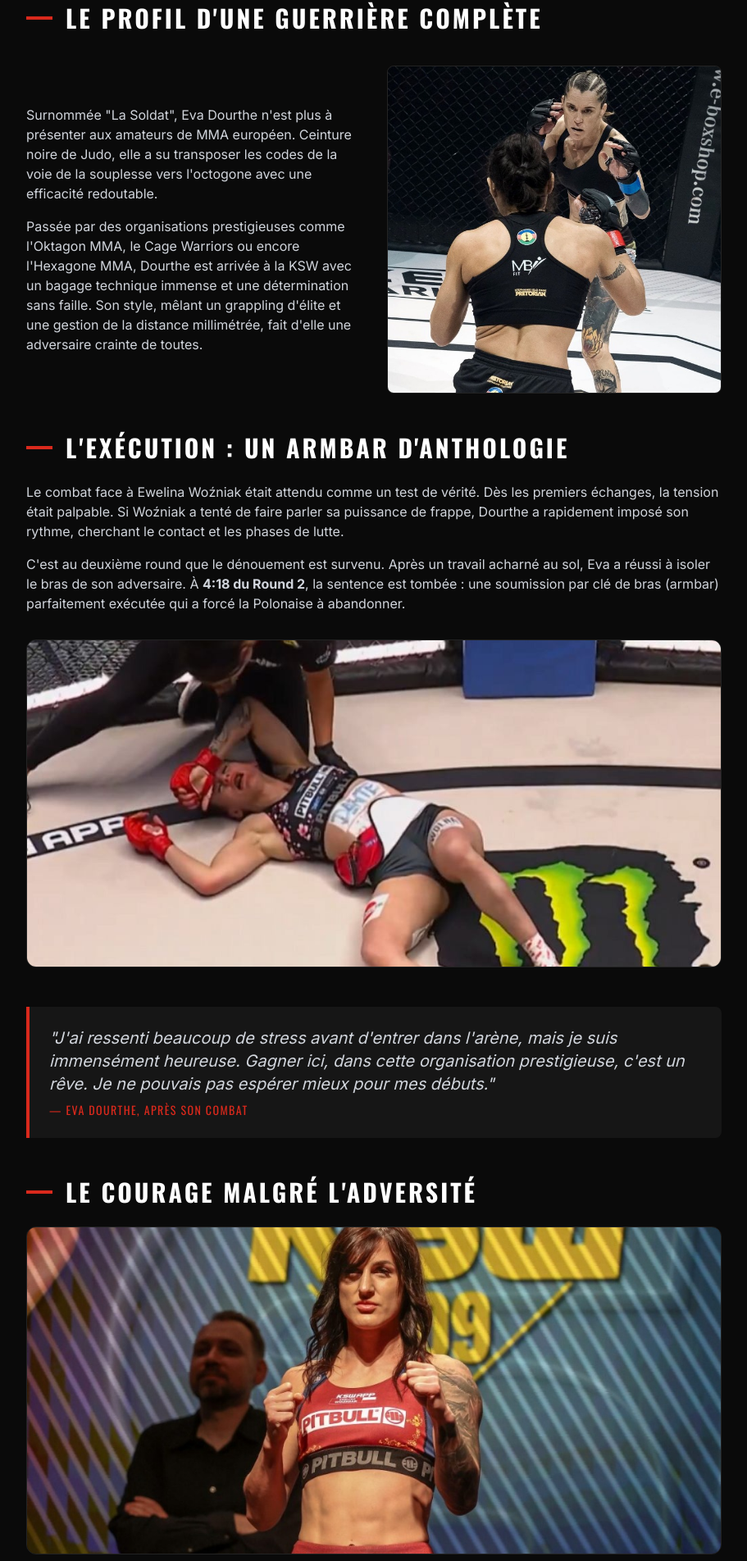
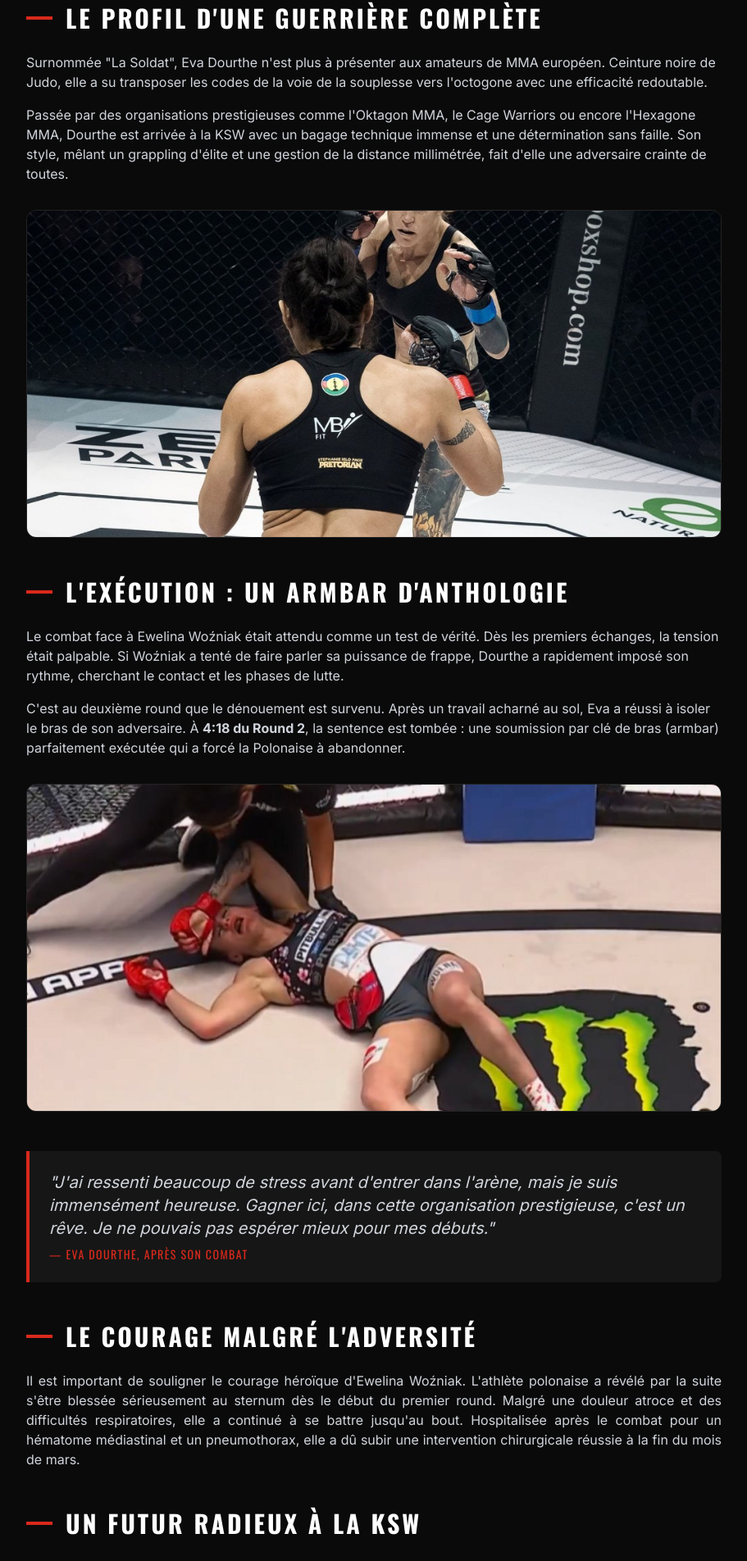
Before and after one commit to marseillefightclub/marseille-fight-club, a Next.js app: page /blog/eva-dourthe-ksw-116 in a window 1280 px wide. Shown: the part 852-2756 px from the top of the page at 82% size, without its empty margins (184-1095 px from the left). Built offline with nearby package versions, Linux system fonts and the light colour scheme.

Commit message:
polish(blog): restore Eva Dourthe action photo, remove conclusions + Wozniak portrait

```diff
--- a/src/app/blog/eva-dourthe-ksw-116/page.tsx
+++ b/src/app/blog/eva-dourthe-ksw-116/page.tsx
@@ -54,23 +54,20 @@ export default function ArticlePage() {
             Le Profil d'une Guerrière Complète
           </h2>
 
-          <div className="grid grid-cols-1 md:grid-cols-2 gap-8 my-10 items-center">
-            <div>
-              <p className="mb-4">
+          <p className="mb-4 mt-6">
             Surnommée "La Soldat", Eva Dourthe n'est plus à présenter aux amateurs de MMA européen. Ceinture noire de Judo, elle a su transposer les codes de la voie de la souplesse vers l'octogone avec une efficacité redoutable.
           </p>
-              <p>
+          <p className="mb-8">
             Passée par des organisations prestigieuses comme l'Oktagon MMA, le Cage Warriors ou encore l'Hexagone MMA, Dourthe est arrivée à la KSW avec un bagage technique immense et une détermination sans faille. Son style, mêlant un grappling d'élite et une gestion de la distance millimétrée, fait d'elle une adversaire crainte de toutes.
           </p>
-            </div>
-            <div className="relative h-[400px] rounded-lg overflow-hidden border border-white/10">
+
+          <div className="relative w-full h-[400px] rounded-xl mb-12 overflow-hidden border border-white/10">
             <Image
               src="/images/blog/eva-dourthe-action-real.jpg"
               alt="Eva Dourthe en combat"
               fill
               className="object-cover"
             />
-            </div>
           </div>
 
           <h2 className="text-3xl font-oswald font-bold text-white uppercase mt-12 mb-6 tracking-widest flex items-center">
@@ -104,14 +101,7 @@ export default function ArticlePage() {
             Le Courage malgré l'Adversité
           </h2>
 
-          <div className="relative w-full h-[400px] rounded-xl mb-8 overflow-hidden border border-white/10">
-            <Image
-              src="/images/blog/ewelina-wozniak.jpg"
-              alt="Ewelina Woźniak"
-              fill
-              className="object-cover"
-            />
-          </div>
+
           <p className="mb-8 text-justify">
             Il est important de souligner le courage héroïque d'Ewelina Woźniak. L'athlète polonaise a révélé par la suite s'être blessée sérieusement au sternum dès le début du premier round. Malgré une douleur atroce et des difficultés respiratoires, elle a continué à se battre jusqu'au bout. Hospitalisée après le combat pour un hématome médiastinal et un pneumothorax, elle a dû subir une intervention chirurgicale réussie à la fin du mois de mars.
           </p>
--- a/src/app/blog/souhil-tairi-pfl-mena/page.tsx
+++ b/src/app/blog/souhil-tairi-pfl-mena/page.tsx
@@ -107,10 +107,7 @@ export default function ArticlePage() {
             <footer className="text-sm text-mfc-red mt-2 font-oswald uppercase tracking-widest not-italic">— Coach Principal, Marseille Fight Club</footer>
           </blockquote>
 
-          <h2 className="text-3xl font-oswald font-bold text-white uppercase mt-12 mb-6 tracking-widest flex items-center">
-            <span className="bg-mfc-red w-8 h-1 mr-4 block"></span>
-            Conclusion : La Suite de la Saison
-          </h2>
+
 
           <p className="pb-8">
             L'impact de cette victoire par TKO résonne bien au-delà de la cage saoudienne. En s'imposant avec autant d'autorité au <strong>PFL MENA</strong>, Souhil Tairi fait le plein de points pour la saison régulière et confirme sa place parmi les hommes les plus dangereux du circuit. La montée en puissance internationale du Marseille Fight Club est en marche. La guerre continue, et Tairi est prêt pour la suite.
--- a/src/app/blog/wilson-varela-vs-davy-gallon-hexagone-mma-44/page.tsx
+++ b/src/app/blog/wilson-varela-vs-davy-gallon-hexagone-mma-44/page.tsx
@@ -29,7 +29,7 @@ export default function ArticlePage() {
             fill
             className="object-cover"
           />
-          <div className="absolute inset-0 bg-gradient-to-t from-mfc-dark via-mfc-dark/50 to-transparent"></div>
+          <div className="absolute inset-0 bg-linear-to-t from-mfc-dark via-mfc-dark/50 to-transparent"></div>
           <div className="absolute bottom-0 left-0 p-8">
             <div className="flex gap-3 mb-4">
               <span className="px-3 py-1 bg-mfc-red text-white text-xs font-bold uppercase tracking-widest rounded-sm">Événement</span>
@@ -127,10 +127,7 @@ export default function ArticlePage() {
             L'Arkéa Arena sera le théâtre d'une nuit de violence et de technique. Le format du <em>Hexagone MMA 44</em> est pensé pour le spectacle total : entrées pyrotechniques, show à l'américaine et commentateurs de classe mondiale. Les fans attendent cette demi-finale avec impatience, beaucoup la qualifiant de "vraie finale avant l'heure".
           </p>
 
-          <h2 className="text-3xl font-oswald font-bold text-white uppercase mt-12 mb-6 tracking-widest flex items-center">
-            <span className="bg-mfc-red w-8 h-1 mr-4 block"></span>
-            Conclusion
-          </h2>
+
 
           <p className="pb-8">
             Si Wilson « The Prototype » Varela parvient à lever les bras à l'issue de ce choc titanique contre Davy Gallon, il ne s'assurera pas simplement un billet pour la finale. Il cimentera sa place parmi l'élite européenne des poids légers et fera rayonner les couleurs du <strong>Marseille Fight Club</strong> à l'international. Rendez-vous le 29 mai. Ne clignez pas des yeux.
```
Also changed, not shown: public/images/blog/eva-dourthe-action-real.jpg. Lines whose indentation alone changed are shown as unchanged.
